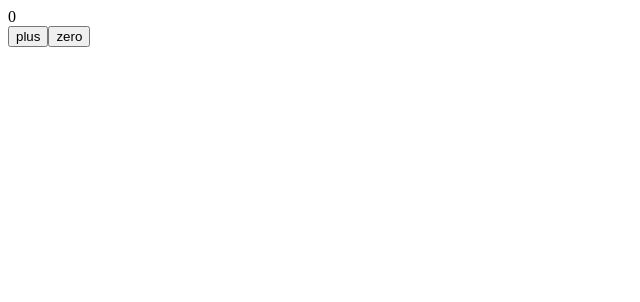
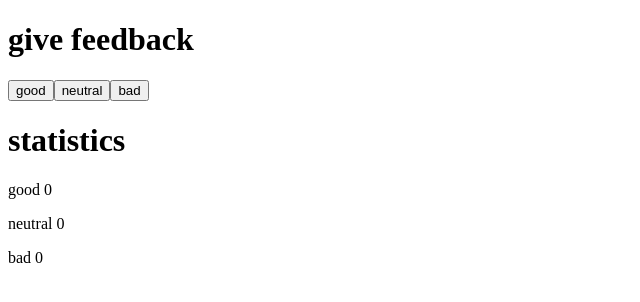
Before and after one commit to samly100405/fullstack_open, a React (Vite) app in the folder part1/: page / in a window 1280 px wide. Shown: the top 302 px of the page, without its empty margins (0-640 px from the left). Built offline with nearby package versions, Linux system fonts and the light colour scheme.

Commit message:
e 1.6 unicafe step 1

```diff
--- a/part1/src/App.jsx
+++ b/part1/src/App.jsx
@@ -1,23 +1,22 @@
 import { useState } from "react"
 
 const App = () => {
-  const [ counter, setCounter ] = useState(0)
-
-  const increaseByOne = () => setCounter(counter + 1)
-
-  const setToZero = () => setCounter(0)
+  const [good, setGood] = useState(0)
+  const [neutral, setNeutral] = useState(0)
+  const [bad, setBad] = useState(0)
 
   return (
-    <div>
-      <div>{counter}</div>
+    <div className="app">
+      <h1>give feedback</h1>
 
-      <button onClick={increaseByOne}>
-        plus
-      </button>
+      <button onClick={() => setGood(good+1)}>good</button>
+      <button onClick={() => setNeutral(neutral+1)}>neutral</button>
+      <button onClick={() => setBad(bad+1)}>bad</button>
 
-      <button onClick={setToZero}>
-        zero
-      </button>
+      <h1>statistics</h1>
+      <p>good {good}</p>
+      <p>neutral {neutral}</p>
+      <p>bad {bad}</p>
     </div>
   )
 }
```
